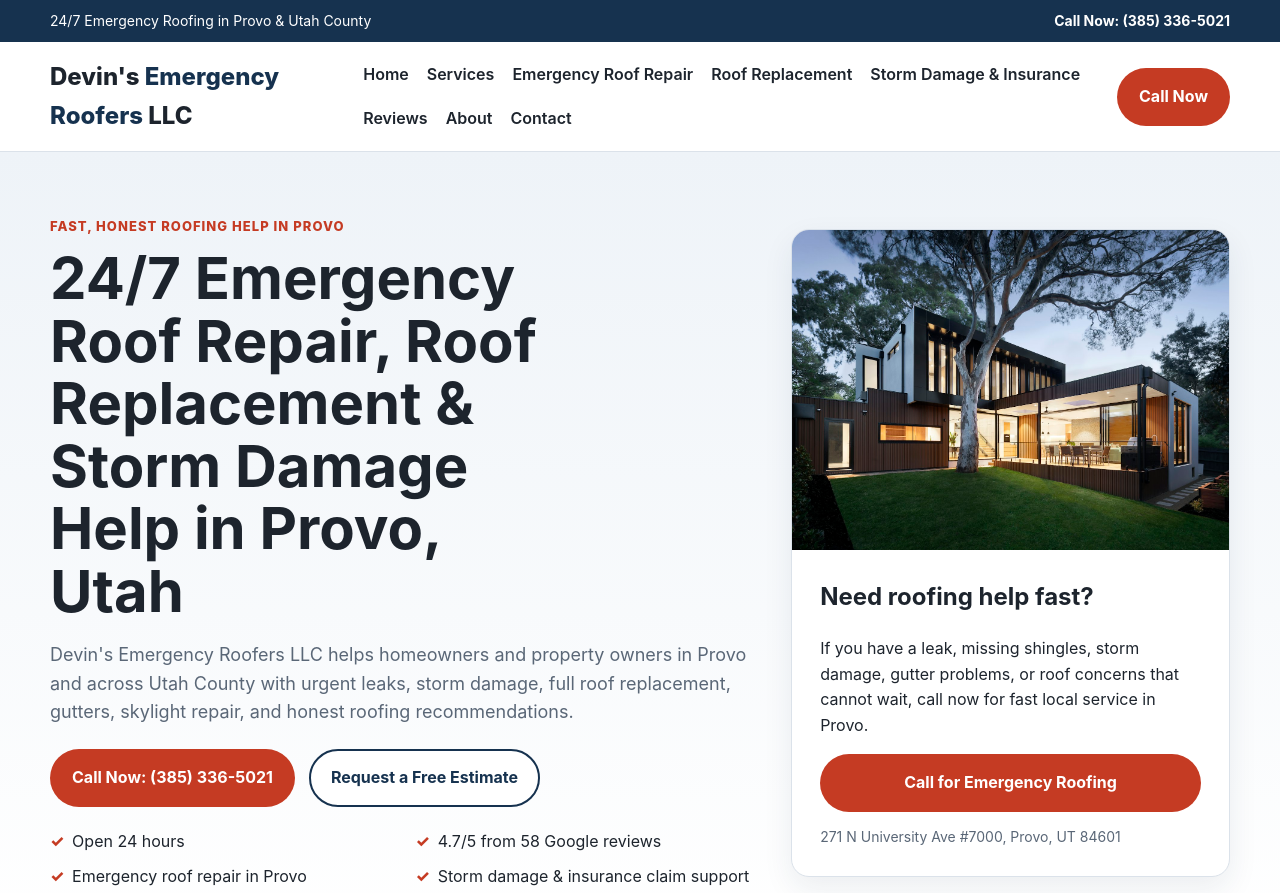
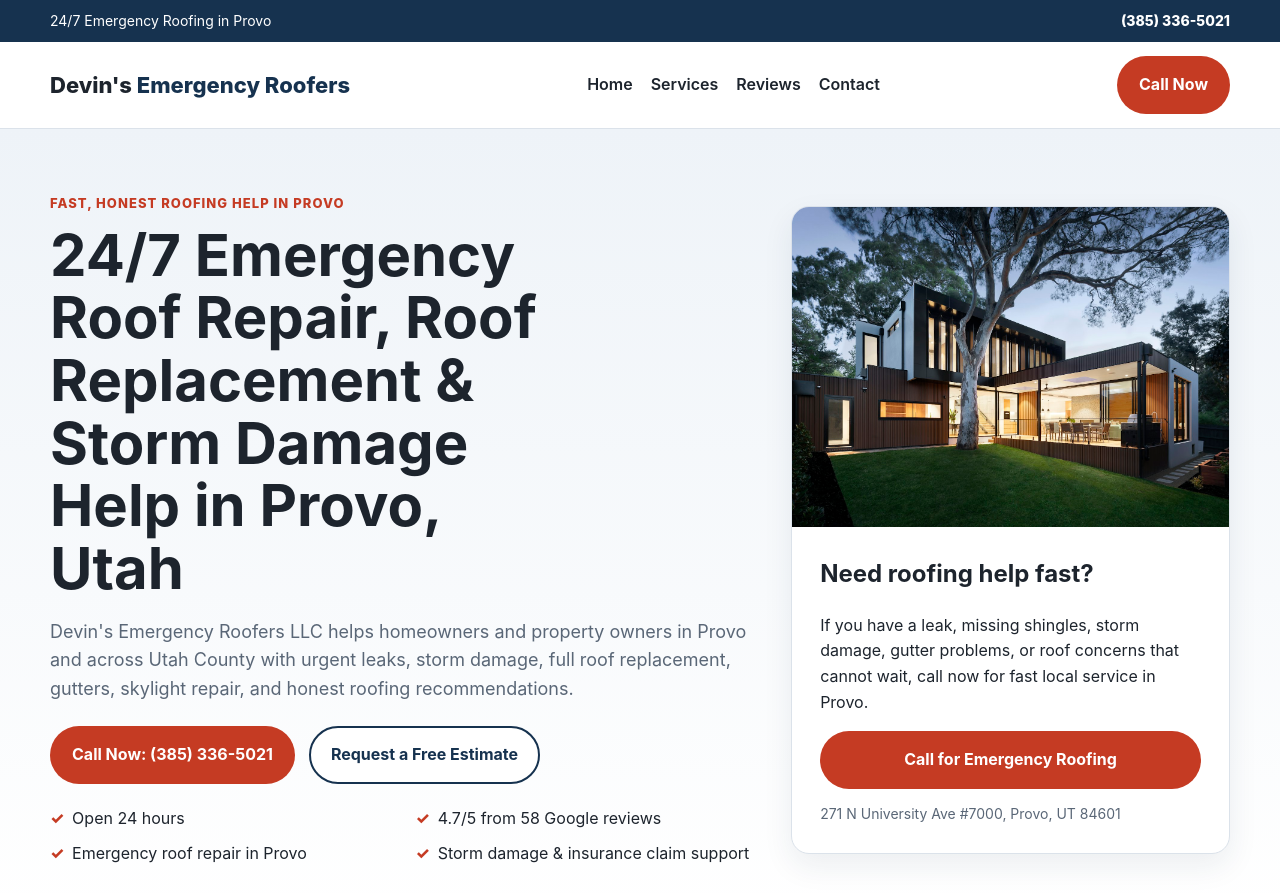
Before and after one commit to zeropersonhank/roofingsite, a plain HTML site: page index.html in a window 1280 px wide. Shown: the top 893 px of the page. Drawn offline with Linux system fonts and the light colour scheme.

Commit message:
Tighten homepage header and navigation

```diff
--- a/index.html
+++ b/index.html
@@ -35,22 +35,18 @@
 <body>
   <div class="topbar">
     <div class="container topbar-inner">
-      <span>24/7 Emergency Roofing in Provo & Utah County</span>
-      <a href="tel:3853365021" class="topbar-phone">Call Now: (385) 336-5021</a>
+      <span>24/7 Emergency Roofing in Provo</span>
+      <a href="tel:3853365021" class="topbar-phone">(385) 336-5021</a>
     </div>
   </div>
 
   <header class="site-header">
     <div class="container nav-wrap">
-      <a class="logo" href="index.html">Devin's <span>Emergency Roofers</span> LLC</a>
+      <a class="logo" href="index.html">Devin's <span>Emergency Roofers</span></a>
       <nav class="site-nav" aria-label="Primary">
         <a href="index.html">Home</a>
         <a href="services.html">Services</a>
-        <a href="emergency-roof-repair.html">Emergency Roof Repair</a>
-        <a href="roof-replacement.html">Roof Replacement</a>
-        <a href="storm-damage-insurance-claims.html">Storm Damage & Insurance</a>
         <a href="reviews.html">Reviews</a>
-        <a href="about.html">About</a>
         <a href="contact.html">Contact</a>
       </nav>
       <a href="tel:3853365021" class="btn btn-primary desktop-call">Call Now</a>
```
Also changed, not shown: styles.css.
